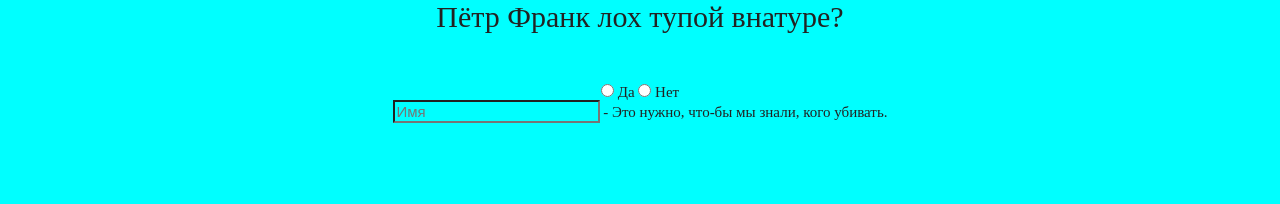
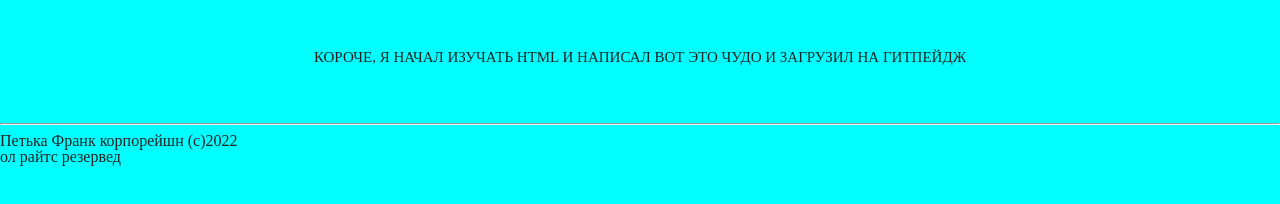
Before and after one commit to HeroIAm/rk850, a plain HTML site: page index.html in a window 1280 px wide. Drawn offline with Linux system fonts and the light colour scheme.

Commit message:
Add files via upload

```diff
--- a/index.html
+++ b/index.html
@@ -10,19 +10,18 @@
 </head>
 <body>
     <div>
-        <h1 class="pf">Пётр Франк лох тупой внатуре?</h1>
 
     </div>
     <form action="#" method="post">
         <div  class ='inputs'>
-            <input type="radio" name="choose" id="1" value="Да">
-            <label for="Да">Да</label>
-            <input type="radio" name="choose" id="1" value="Нет">
-            <label for="Нет">Нет</label>
-            <br>
-            <input tabindex="3" placeholder="Имя" type="text" name="username" id="2"><span> - Это нужно, что-бы мы знали, кого убивать.</span>
+            <h1>КОРОЧЕ, Я НАЧАЛ ИЗУЧАТЬ HTML И НАПИСАЛ ВОТ ЭТО ЧУДО И ЗАГРУЗИЛ НА ГИТПЕЙДЖ</h1>
         </div>
+        <div class="content"></div>
     </form>
+    <footer>
+        <hr class="separator">
+        <h1>Петька Франк корпорейшн (с)2022 <br>ол райтс резервед</h1>
+    </footer>
 </body>
 
 </html>
```
